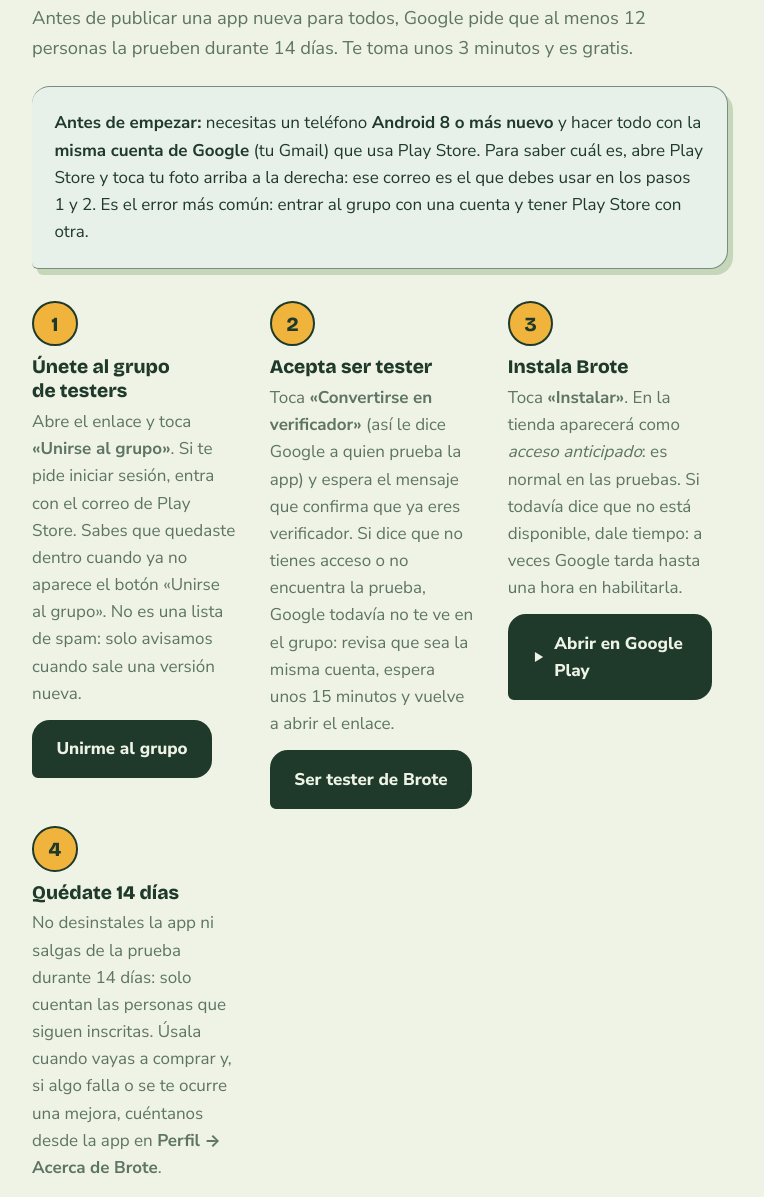
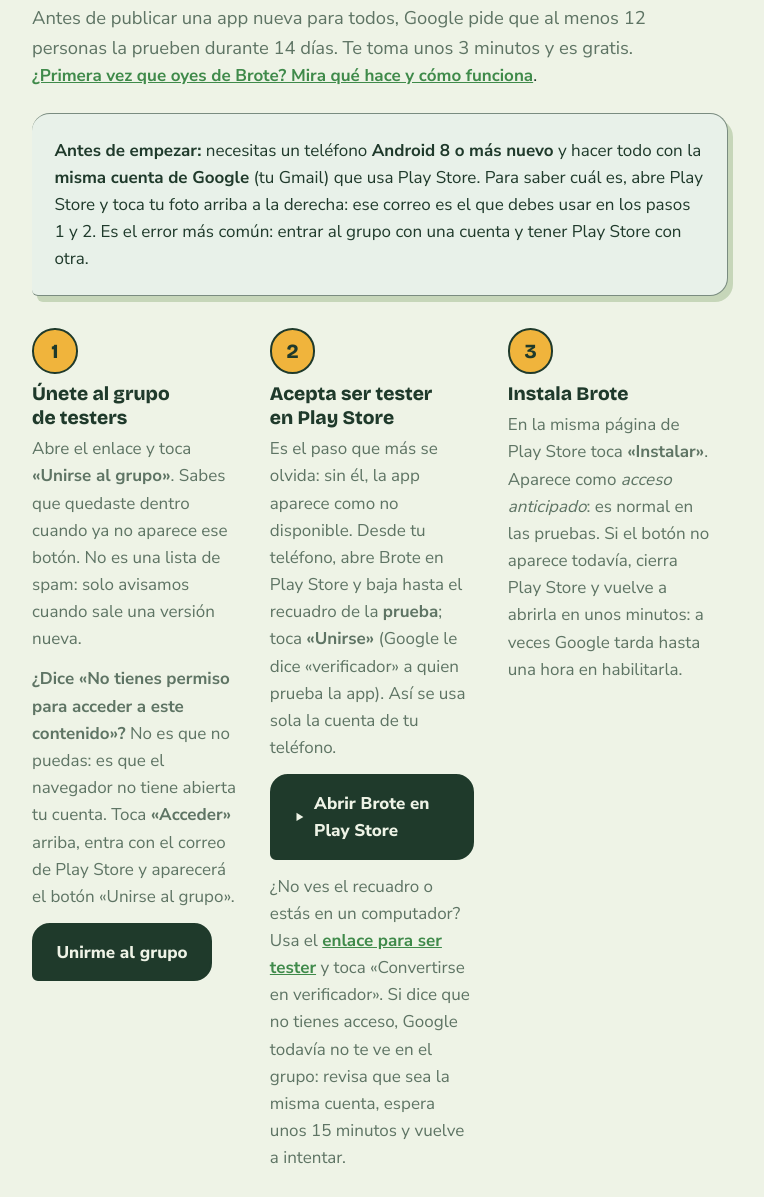
Before and after one commit to deinygp/brote-web, a plain HTML site: page probar.html in a window 1280 px wide. Shown: the part 284-1481 px from the top of the page, without its empty margins (260-1024 px from the left). Drawn offline with nearby package versions, Linux system fonts and the light colour scheme.

Commit message:
fix(web): guía de testers acepta la prueba desde Play Store y explica el aviso sin permiso

```diff
--- a/probar.html
+++ b/probar.html
@@ -182,6 +182,7 @@
     <span class="pill">Prueba cerrada en Google Play</span>
     <h1 style="margin-top:1rem">Ayúdanos a <em style="font-style:normal;color:var(--leaf)">probar Brote</em></h1>
     <p class="lead">Antes de publicar una app nueva para todos, Google pide que al menos 12 personas la prueben durante 14 días. Te toma unos 3 minutos y es gratis.</p>
+    <p><a href="./">¿Primera vez que oyes de Brote? Mira qué hace y cómo funciona</a>.</p>
 
     <div class="card ok" style="margin-top:1.5rem">
       <strong>Antes de empezar:</strong> necesitas un teléfono <strong>Android 8 o más nuevo</strong> y hacer todo con la <strong>misma cuenta de Google</strong> (tu Gmail) que usa Play Store. Para saber cuál es, abre Play Store y toca tu foto arriba a la derecha: ese correo es el que debes usar en los pasos 1 y 2. Es el error más común: entrar al grupo con una cuenta y tener Play Store con otra.
@@ -191,22 +192,23 @@
       <li>
         <div>
           <h3>Únete al grupo de testers</h3>
-          <p>Abre el enlace y toca <strong>«Unirse al grupo»</strong>. Si te pide iniciar sesión, entra con el correo de Play Store. Sabes que quedaste dentro cuando ya no aparece el botón «Unirse al grupo». No es una lista de spam: solo avisamos cuando sale una versión nueva.</p>
+          <p>Abre el enlace y toca <strong>«Unirse al grupo»</strong>. Sabes que quedaste dentro cuando ya no aparece ese botón. No es una lista de spam: solo avisamos cuando sale una versión nueva.</p>
+          <p><strong>¿Dice «No tienes permiso para acceder a este contenido»?</strong> No es que no puedas: es que el navegador no tiene abierta tu cuenta. Toca <strong>«Acceder»</strong> arriba, entra con el correo de Play Store y aparecerá el botón «Unirse al grupo».</p>
           <a class="btn" href="https://groups.google.com/g/brote-testers" rel="noopener">Unirme al grupo</a>
         </div>
       </li>
       <li>
         <div>
-          <h3>Acepta ser tester</h3>
-          <p>Toca <strong>«Convertirse en verificador»</strong> (así le dice Google a quien prueba la app) y espera el mensaje que confirma que ya eres verificador. Si dice que no tienes acceso o no encuentra la prueba, Google todavía no te ve en el grupo: revisa que sea la misma cuenta, espera unos 15 minutos y vuelve a abrir el enlace.</p>
-          <a class="btn" href="https://play.google.com/apps/testing/com.deinygp.brote" rel="noopener">Ser tester de Brote</a>
+          <h3>Acepta ser tester en Play Store</h3>
+          <p>Es el paso que más se olvida: sin él, la app aparece como no disponible. Desde tu teléfono, abre Brote en Play Store y baja hasta el recuadro de la <strong>prueba</strong>; toca <strong>«Unirse»</strong> (Google le dice «verificador» a quien prueba la app). Así se usa sola la cuenta de tu teléfono.</p>
+          <a class="btn" href="https://play.google.com/store/apps/details?id=com.deinygp.brote" rel="noopener"><svg class="play" viewBox="0 0 24 24" aria-hidden="true"><path d="M5 3.5v17l14-8.5z"/></svg>Abrir Brote en Play Store</a>
+          <p style="margin-top:.8rem">¿No ves el recuadro o estás en un computador? Usa el <a href="https://play.google.com/apps/testing/com.deinygp.brote" rel="noopener">enlace para ser tester</a> y toca «Convertirse en verificador». Si dice que no tienes acceso, Google todavía no te ve en el grupo: revisa que sea la misma cuenta, espera unos 15 minutos y vuelve a intentar.</p>
         </div>
       </li>
       <li>
         <div>
           <h3>Instala Brote</h3>
-          <p>Toca <strong>«Instalar»</strong>. En la tienda aparecerá como <em>acceso anticipado</em>: es normal en las pruebas. Si todavía dice que no está disponible, dale tiempo: a veces Google tarda hasta una hora en habilitarla.</p>
-          <a class="btn" href="https://play.google.com/store/apps/details?id=com.deinygp.brote" rel="noopener"><svg class="play" viewBox="0 0 24 24" aria-hidden="true"><path d="M5 3.5v17l14-8.5z"/></svg>Abrir en Google Play</a>
+          <p>En la misma página de Play Store toca <strong>«Instalar»</strong>. Aparece como <em>acceso anticipado</em>: es normal en las pruebas. Si el botón no aparece todavía, cierra Play Store y vuelve a abrirla en unos minutos: a veces Google tarda hasta una hora en habilitarla.</p>
         </div>
       </li>
       <li>
```
